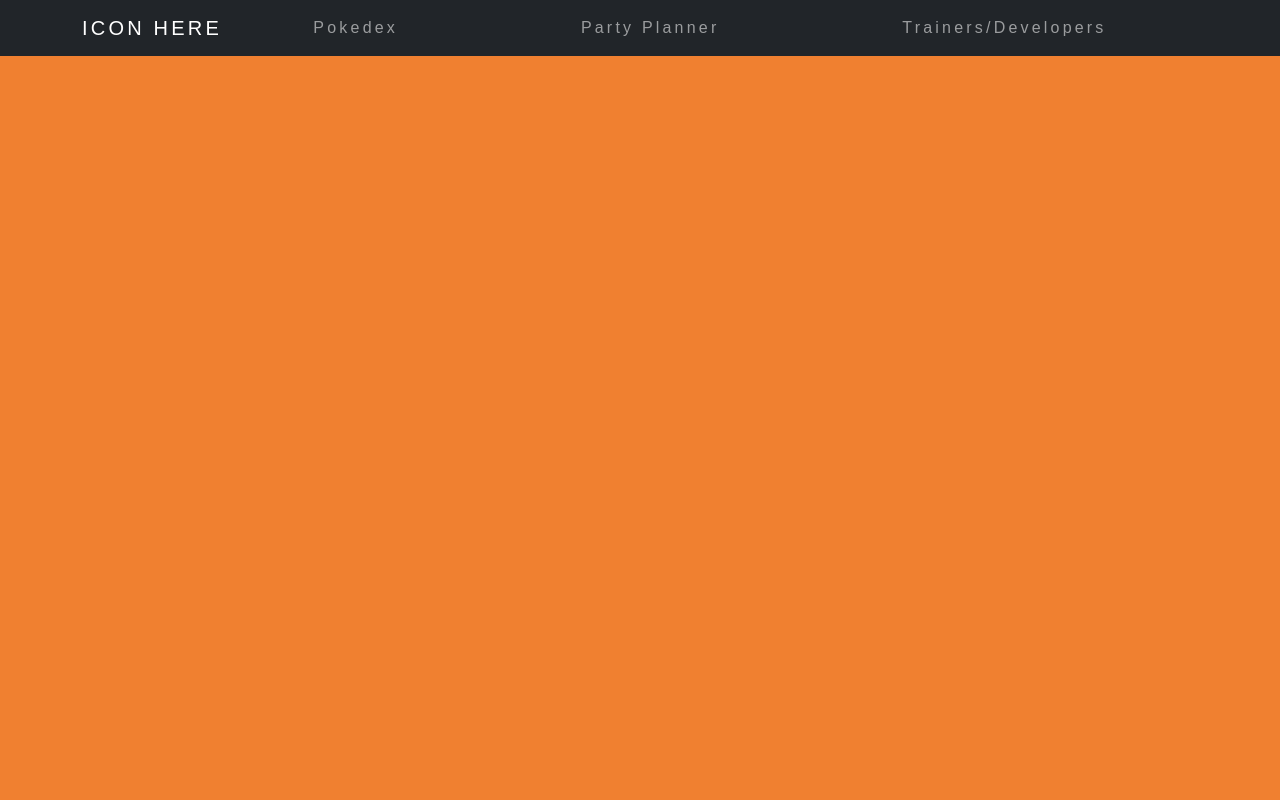
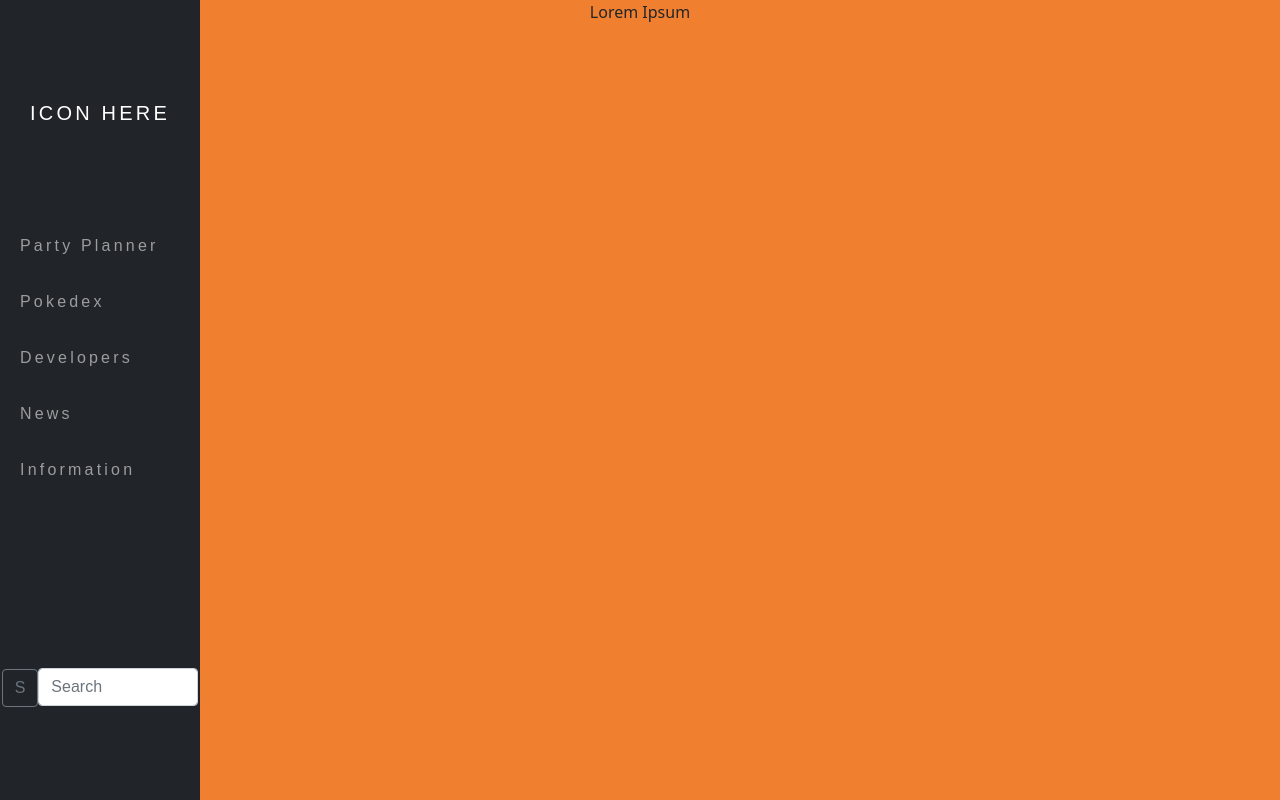
Before and after one commit to Acbarakat/pokedash, a React (Create React App) app: page / in a window 1280 px wide. Built offline with nearby package versions, Linux system fonts and the light colour scheme; a web font is replaced by a local one.

Commit message:
Update:  side menu, search bar

```diff
--- a/src/App.css
+++ b/src/App.css
@@ -23,3 +23,19 @@
 }
 
 /*# sourceMappingURL=App.css.map */
+.side_menu {
+  min-height: 100vh;
+  max-width: 200px;
+  position: fixed;
+}
+
+.search_input {
+  display: inline-block;
+  width: 80%;
+}
+
+.nav-link {
+  padding-top: 1rem;
+  padding-bottom: 1rem;
+  margin-left: 0.5rem;
+}
--- a/src/App.jsx
+++ b/src/App.jsx
@@ -20,21 +20,33 @@ import './App.css';
 function App() {
   return (
         <BrowserRouter>
-            <Navbar expand="lg" bg="dark" variant="dark" fixed="top">
-                <Container>
-                    <Navbar.Brand className="m-auto">ICON HERE</Navbar.Brand>
-                    <Nav fill className="m-auto w-100 ">
+            <Navbar className="flex-column justify-content-around side_menu" expand="lg" bg="dark" variant="dark">
+                <Navbar.Brand className="m-auto">
+                    ICON HERE
+                </Navbar.Brand>
+                <Nav fill className="m-auto mt-0 w-100 flex-column align-items-start">
+                    <Nav.Item>
+                        <Nav.Link href="/party">Party Planner</Nav.Link>
+                    </Nav.Item>
                     <Nav.Item>
                         <Nav.Link href="/pokedex">Pokedex</Nav.Link>
                     </Nav.Item>
                     <Nav.Item>
-                            <Nav.Link href="/party">Party Planner</Nav.Link>
+                        <Nav.Link href="/trainers">Developers</Nav.Link>
                     </Nav.Item>
                     <Nav.Item>
-                            <Nav.Link href="/trainers">Trainers/Developers</Nav.Link>
+                        <Nav.Link href="/news">News</Nav.Link>
+                    </Nav.Item>
+                    <Nav.Item>
+                        <Nav.Link href="/information">Information</Nav.Link>
                     </Nav.Item>
                 </Nav>
-                </Container>
+                <form className="m-auto">
+                    <div>
+                    <button className="btn btn-outline-secondary" type="submit">S</button>
+                    <input className="form-control search_input" type="search" placeholder="Search" />
+                    </div>
+                </form>
             </Navbar>
             <Switch>
                 <Route path="/pokedex">
```
Lines whose indentation alone changed are shown as unchanged.
